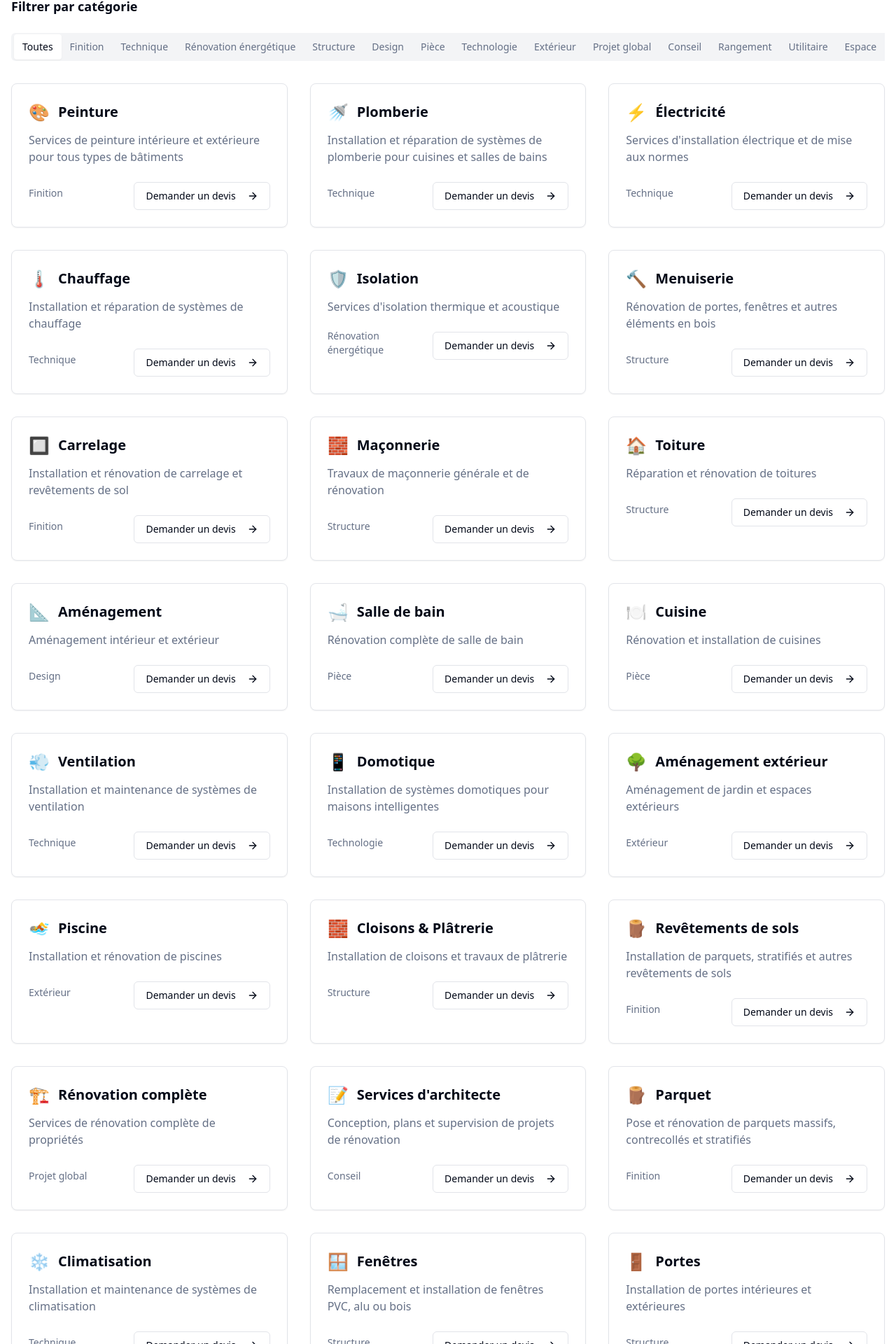
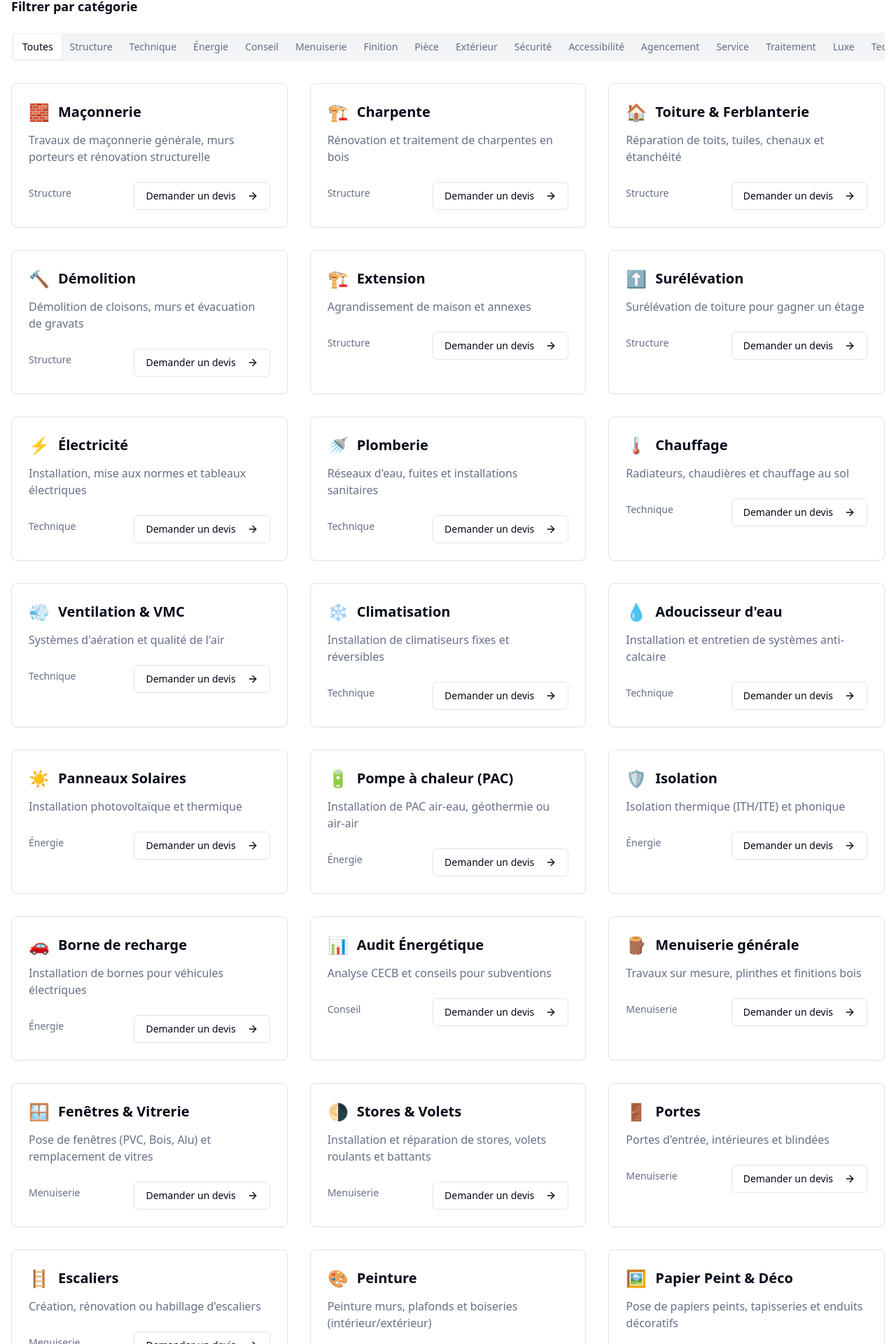
Before and after one commit to ismooz/reno360, a React (Vite) app: page /services in a window 1280 px wide. Shown: the part 413-2333 px from the top of the page at 70% size. Built offline with nearby package versions, Linux system fonts and the light colour scheme.

Commit message:
Code edited in Lovable Code Editor
Edited UI in Lovable

```diff
--- a/src/data/renovationTypes.ts
+++ b/src/data/renovationTypes.ts
@@ -1,419 +1,461 @@
-
-import { RenovationType } from '@/types';
+import { RenovationType } from "@/types";
 
 export const renovationTypes: RenovationType[] = [
-  // Services de base
+  // --- GROS ŒUVRE & STRUCTURE ---
   {
-    id: 'peinture',
-    name: 'Peinture',
-    description: 'Services de peinture intérieure et extérieure pour tous types de bâtiments',
-    icon: '🎨',
-    category: 'Finition'
+    id: "maconnerie",
+    name: "Maçonnerie",
+    description: "Travaux de maçonnerie générale, murs porteurs et rénovation structurelle",
+    icon: "🧱",
+    category: "Structure",
   },
   {
-    id: 'plomberie',
-    name: 'Plomberie',
-    description: 'Installation et réparation de systèmes de plomberie pour cuisines et salles de bains',
-    icon: '🚿',
-    category: 'Technique'
+    id: "charpente",
+    name: "Charpente",
+    description: "Rénovation et traitement de charpentes en bois",
+    icon: "🏗️",
+    category: "Structure",
   },
   {
-    id: 'electricite',
-    name: 'Électricité',
-    description: 'Services d\'installation électrique et de mise aux normes',
-    icon: '⚡',
-    category: 'Technique'
+    id: "toiture",
+    name: "Toiture & Ferblanterie",
+    description: "Réparation de toits, tuiles, chenaux et étanchéité",
+    icon: "🏠",
+    category: "Structure",
   },
   {
-    id: 'chauffage',
-    name: 'Chauffage',
-    description: 'Installation et réparation de systèmes de chauffage',
-    icon: '🌡️',
-    category: 'Technique'
+    id: "demolition",
+    name: "Démolition",
+    description: "Démolition de cloisons, murs et évacuation de gravats",
+    icon: "🔨",
+    category: "Structure",
   },
   {
-    id: 'isolation',
-    name: 'Isolation',
-    description: 'Services d\'isolation thermique et acoustique',
-    icon: '🛡️',
-    category: 'Rénovation énergétique'
+    id: "extension",
+    name: "Extension",
+    description: "Agrandissement de maison et annexes",
+    icon: "🏗️",
+    category: "Structure",
   },
   {
-    id: 'menuiserie',
-    name: 'Menuiserie',
-    description: 'Rénovation de portes, fenêtres et autres éléments en bois',
-    icon: '🔨',
-    category: 'Structure'
+    id: "surelevation",
+    name: "Surélévation",
+    description: "Surélévation de toiture pour gagner un étage",
+    icon: "⬆️",
+    category: "Structure",
+  },
+
+  // --- SECOND ŒUVRE & TECHNIQUE ---
+  {
+    id: "electricite",
+    name: "Électricité",
+    description: "Installation, mise aux normes et tableaux électriques",
+    icon: "⚡",
+    category: "Technique",
   },
   {
-    id: 'carrelage',
-    name: 'Carrelage',
-    description: 'Installation et rénovation de carrelage et revêtements de sol',
-    icon: '🔲',
-    category: 'Finition'
+    id: "plomberie",
+    name: "Plomberie",
+    description: "Réseaux d'eau, fuites et installations sanitaires",
+    icon: "🚿",
+    category: "Technique",
   },
   {
-    id: 'maconnerie',
-    name: 'Maçonnerie',
-    description: 'Travaux de maçonnerie générale et de rénovation',
-    icon: '🧱',
-    category: 'Structure'
+    id: "chauffage",
+    name: "Chauffage",
+    description: "Radiateurs, chaudières et chauffage au sol",
+    icon: "🌡️",
+    category: "Technique",
   },
   {
-    id: 'toiture',
-    name: 'Toiture',
-    description: 'Réparation et rénovation de toitures',
-    icon: '🏠',
-    category: 'Structure'
+    id: "ventilation",
+    name: "Ventilation & VMC",
+    description: "Systèmes d'aération et qualité de l'air",
+    icon: "💨",
+    category: "Technique",
   },
   {
-    id: 'amenagement',
-    name: 'Aménagement',
-    description: 'Aménagement intérieur et extérieur',
-    icon: '📐',
-    category: 'Design'
+    id: "climatisation",
+    name: "Climatisation",
+    description: "Installation de climatiseurs fixes et réversibles",
+    icon: "❄️",
+    category: "Technique",
   },
   {
-    id: 'salle_de_bain',
-    name: 'Salle de bain',
-    description: 'Rénovation complète de salle de bain',
-    icon: '🛁',
-    category: 'Pièce'
+    id: "adoucisseur",
+    name: "Adoucisseur d'eau",
+    description: "Installation et entretien de systèmes anti-calcaire",
+    icon: "💧",
+    category: "Technique",
+  },
+
+  // --- ÉNERGIE & DURABILITÉ (Important pour la Suisse) ---
+  {
+    id: "panneaux_solaires",
+    name: "Panneaux Solaires",
+    description: "Installation photovoltaïque et thermique",
+    icon: "☀️",
+    category: "Énergie",
   },
   {
-    id: 'cuisine',
-    name: 'Cuisine',
-    description: 'Rénovation et installation de cuisines',
-    icon: '🍽️',
-    category: 'Pièce'
+    id: "pompe_a_chaleur",
+    name: "Pompe à chaleur (PAC)",
+    description: "Installation de PAC air-eau, géothermie ou air-air",
+    icon: "🔋",
+    category: "Énergie",
   },
   {
-    id: 'ventilation',
-    name: 'Ventilation',
-    description: 'Installation et maintenance de systèmes de ventilation',
-    icon: '💨',
-    category: 'Technique'
+    id: "isolation",
+    name: "Isolation",
+    description: "Isolation thermique (ITH/ITE) et phonique",
+    icon: "🛡️",
+    category: "Énergie",
   },
   {
-    id: 'domotique',
-    name: 'Domotique',
-    description: 'Installation de systèmes domotiques pour maisons intelligentes',
-    icon: '📱',
-    category: 'Technologie'
+    id: "borne_recharge",
+    name: "Borne de recharge",
+    description: "Installation de bornes pour véhicules électriques",
+    icon: "🚗",
+    category: "Énergie",
   },
   {
-    id: 'jardin',
-    name: 'Aménagement extérieur',
-    description: 'Aménagement de jardin et espaces extérieurs',
-    icon: '🌳',
-    category: 'Extérieur'
+    id: "audit_energetique",
+    name: "Audit Énergétique",
+    description: "Analyse CECB et conseils pour subventions",
+    icon: "📊",
+    category: "Conseil",
+  },
+
+  // --- MENUISERIE & OUVERTURES ---
+  {
+    id: "menuiserie",
+    name: "Menuiserie générale",
+    description: "Travaux sur mesure, plinthes et finitions bois",
+    icon: "🪵",
+    category: "Menuiserie",
   },
   {
-    id: 'piscine',
-    name: 'Piscine',
-    description: 'Installation et rénovation de piscines',
-    icon: '🏊',
-    category: 'Extérieur'
+    id: "fenetre",
+    name: "Fenêtres & Vitrerie",
+    description: "Pose de fenêtres (PVC, Bois, Alu) et remplacement de vitres",
+    icon: "🪟",
+    category: "Menuiserie",
   },
   {
-    id: 'cloisons',
-    name: 'Cloisons & Plâtrerie',
-    description: 'Installation de cloisons et travaux de plâtrerie',
-    icon: '🧱',
-    category: 'Structure'
+    id: "stores_volets",
+    name: "Stores & Volets",
+    description: "Installation et réparation de stores, volets roulants et battants",
+    icon: "🌗",
+    category: "Menuiserie",
   },
   {
-    id: 'sols',
-    name: 'Revêtements de sols',
-    description: 'Installation de parquets, stratifiés et autres revêtements de sols',
-    icon: '🪵',
-    category: 'Finition'
+    id: "porte",
+    name: "Portes",
+    description: "Portes d'entrée, intérieures et blindées",
+    icon: "🚪",
+    category: "Menuiserie",
   },
   {
-    id: 'renovation_complete',
-    name: 'Rénovation complète',
-    description: 'Services de rénovation complète de propriétés',
-    icon: '🏗️',
-    category: 'Projet global'
+    id: "escalier",
+    name: "Escaliers",
+    description: "Création, rénovation ou habillage d'escaliers",
+    icon: "🪜",
+    category: "Menuiserie",
+  },
+
+  // --- FINITIONS & DÉCORATION ---
+  {
+    id: "peinture",
+    name: "Peinture",
+    description: "Peinture murs, plafonds et boiseries (intérieur/extérieur)",
+    icon: "🎨",
+    category: "Finition",
   },
   {
-    id: 'architecte',
-    name: 'Services d\'architecte',
-    description: 'Conception, plans et supervision de projets de rénovation',
-    icon: '📝',
-    category: 'Conseil'
+    id: "papier_peint",
+    name: "Papier Peint & Déco",
+    description: "Pose de papiers peints, tapisseries et enduits décoratifs",
+    icon: "🖼️",
+    category: "Finition",
+  },
+  {
+    id: "carrelage",
+    name: "Carrelage & Faïence",
+    description: "Pose de carrelage sol et mural, mosaïque",
+    icon: "🔲",
+    category: "Finition",
+  },
+  {
+    id: "parquet",
+    name: "Parquet",
+    description: "Pose, ponçage et vitrification de parquets",
+    icon: "🪵",
+    category: "Finition",
+  },
+  {
+    id: "sols_souples",
+    name: "Sols Souples",
+    description: "Lino, vinyle, moquette et PVC",
+    icon: "🧶",
+    category: "Finition",
+  },
+  {
+    id: "beton_cire",
+    name: "Béton Ciré",
+    description: "Application de béton ciré sur sols et murs",
+    icon: "🌫️",
+    category: "Finition",
+  },
+  {
+    id: "cloisons",
+    name: "Plâtrerie & Cloisons",
+    description: "Faux-plafonds, cloisons sèches et lissage",
+    icon: "🧱",
+    category: "Finition",
   },
 
-  // Nouveaux services étoffés
+  // --- PIÈCES SPÉCIFIQUES ---
   {
-    id: 'parquet',
-    name: 'Parquet',
-    description: 'Pose et rénovation de parquets massifs, contrecollés et stratifiés',
-    icon: '🪵',
-    category: 'Finition'
+    id: "salle_de_bain",
+    name: "Salle de bain",
+    description: "Rénovation clé en main, douches italiennes",
+    icon: "🛁",
+    category: "Pièce",
   },
   {
-    id: 'climatisation',
-    name: 'Climatisation',
-    description: 'Installation et maintenance de systèmes de climatisation',
-    icon: '❄️',
-    category: 'Technique'
+    id: "cuisine",
+    name: "Cuisine",
+    description: "Pose de cuisine équipée et rénovation",
+    icon: "🍽️",
+    category: "Pièce",
   },
   {
-    id: 'fenetre',
-    name: 'Fenêtres',
-    description: 'Remplacement et installation de fenêtres PVC, alu ou bois',
-    icon: '🪟',
-    category: 'Structure'
+    id: "combles",
+    name: "Combles & Grenier",
+    description: "Aménagement et isolation de combles habitables",
+    icon: "🏠",
+    category: "Pièce",
   },
   {
-    id: 'porte',
-    name: 'Portes',
-    description: 'Installation de portes intérieures et extérieures',
-    icon: '🚪',
-    category: 'Structure'
+    id: "cave",
+    name: "Cave & Sous-sol",
+    description: "Assainissement et aménagement de sous-sols",
+    icon: "🔦",
+    category: "Pièce",
   },
   {
-    id: 'escalier',
-    name: 'Escaliers',
-    description: 'Création et rénovation d\'escaliers en bois, métal ou béton',
-    icon: '🪜',
-    category: 'Structure'
+    id: "bureau",
+    name: "Bureau / Télétravail",
+    description: "Création d'espaces de travail optimisés",
+    icon: "💻",
+    category: "Pièce",
+  },
+
+  // --- EXTÉRIEUR & JARDIN ---
+  {
+    id: "jardin",
+    name: "Paysagisme",
+    description: "Création de jardins, pelouses et plantations",
+    icon: "🌳",
+    category: "Extérieur",
   },
   {
-    id: 'placard',
-    name: 'Placards & Dressing',
-    description: 'Aménagement de placards sur mesure et dressings',
-    icon: '🗄️',
-    category: 'Rangement'
+    id: "terrasse",
+    name: "Terrasse",
+    description: "Construction de terrasses bois, composite ou dalles",
+    icon: "☀️",
+    category: "Extérieur",
   },
   {
-    id: 'bibliotheque',
-    name: 'Bibliothèques',
-    description: 'Création de bibliothèques et étagères sur mesure',
-    icon: '📚',
-    category: 'Rangement'
+    id: "clotture",
+    name: "Clôtures & Portails",
+    description: "Installation de délimitations et portails automatiques",
+    icon: "🚧",
+    category: "Extérieur",
   },
   {
-    id: 'mezzanine',
-    name: 'Mezzanine',
-    description: 'Création de mezzanines pour optimiser l\'espace',
-    icon: '🏢',
-    category: 'Structure'
+    id: "piscine",
+    name: "Piscine & Spa",
+    description: "Construction et rénovation de piscines",
+    icon: "🏊",
+    category: "Extérieur",
   },
   {
-    id: 'veranda',
-    name: 'Véranda',
-    description: 'Construction et rénovation de vérandas',
-    icon: '🌿',
-    category: 'Extérieur'
+    id: "pavage",
+    name: "Pavage & Dallage",
+    description: "Allées de garage, cours et chemins d'accès",
+    icon: "🧱",
+    category: "Extérieur",
   },
   {
-    id: 'pergola',
-    name: 'Pergola',
-    description: 'Installation de pergolas et structures extérieures',
-    icon: '🌳',
-    category: 'Extérieur'
+    id: "veranda",
+    name: "Véranda & Pergola",
+    description: "Extensions vitrées et protections solaires extérieures",
+    icon: "🌿",
+    category: "Extérieur",
   },
   {
-    id: 'terrasse',
-    name: 'Terrasse',
-    description: 'Création et rénovation de terrasses en bois, composite ou carrelage',
-    icon: '☀️',
-    category: 'Extérieur'
+    id: "ravalement",
+    name: "Façade",
+    description: "Nettoyage, crépi et rénovation de façades",
+    icon: "🏠",
+    category: "Extérieur",
+  },
+
+  // --- SÉCURITÉ & ACCESSIBILITÉ ---
+  {
+    id: "securite",
+    name: "Systèmes de Sécurité",
+    description: "Alarmes, vidéosurveillance et contrôle d'accès",
+    icon: "📹",
+    category: "Sécurité",
   },
   {
-    id: 'clotture',
-    name: 'Clôture',
-    description: 'Installation de clôtures et portails',
-    icon: '🚧',
-    category: 'Extérieur'
+    id: "serrurerie",
+    name: "Serrurerie",
+    description: "Changement de serrures, blindage et dépannage",
+    icon: "🔑",
+    category: "Sécurité",
   },
   {
-    id: 'garage',
-    name: 'Garage',
-    description: 'Aménagement et rénovation de garages',
-    icon: '🚗',
-    category: 'Utilitaire'
+    id: "pmr",
+    name: "Accessibilité PMR",
+    description: "Adaptation du logement pour mobilité réduite (rampes, douches)",
+    icon: "♿",
+    category: "Accessibilité",
+  },
+
+  // --- AGENCEMENT & RANGEMENT ---
+  {
+    id: "dressing",
+    name: "Dressing & Placards",
+    description: "Rangements sur mesure et penderies",
+    icon: "👔",
+    category: "Agencement",
   },
   {
-    id: 'cave',
-    name: 'Cave & Sous-sol',
-    description: 'Aménagement de caves et sous-sols',
-    icon: '🏠',
-    category: 'Utilitaire'
+    id: "bibliotheque",
+    name: "Bibliothèque",
+    description: "Meubles TV et bibliothèques sur mesure",
+    icon: "📚",
+    category: "Agencement",
   },
   {
-    id: 'combles',
-    name: 'Combles',
-    description: 'Aménagement de combles et greniers',
-    icon: '🏠',
-    category: 'Espace'
+    id: "amenagement_interieur",
+    name: "Agencement Intérieur",
+    description: "Optimisation de l'espace et cloisons amovibles",
+    icon: "📐",
+    category: "Agencement",
+  },
+
+  // --- SERVICES & PETITS TRAVAUX ---
+  {
+    id: "bricolage",
+    name: "Homme à tout faire",
+    description: "Petits travaux: montage meubles, fixation cadres, réparations",
+    icon: "🛠️",
+    category: "Service",
   },
   {
-    id: 'extension',
-    name: 'Extension',
-    description: 'Extension de maison et agrandissement',
-    icon: '🏗️',
-    category: 'Structure'
+    id: "nettoyage",
+    name: "Nettoyage Fin de Chantier",
+    description: "Remise en état après travaux",
+    icon: "🧹",
+    category: "Service",
   },
   {
-    id: 'surélévation',
-    name: 'Surélévation',
-    description: 'Surélévation de maison pour gagner de l\'espace',
-    icon: '⬆️',
-    category: 'Structure'
+    id: "demenagement",
+    name: "Aide au Déménagement",
+    description: "Manutention et transport pour vos projets",
+    icon: "📦",
+    category: "Service",
   },
   {
-    id: 'ravalement',
-    name: 'Ravalement',
-    description: 'Ravalement de façade et nettoyage extérieur',
-    icon: '🧽',
-    category: 'Extérieur'
+    id: "home_staging",
+    name: "Home Staging",
+    description: "Valorisation immobilière pour la vente",
+    icon: "✨",
+    category: "Conseil",
   },
   {
-    id: 'nettoyage',
-    name: 'Nettoyage',
-    description: 'Nettoyage après travaux et entretien',
-    icon: '🧹',
-    category: 'Service'
+    id: "architecte",
+    name: "Architecte / Ingénieur",
+    description: "Plans, demandes de permis et direction de travaux",
+    icon: "📝",
+    category: "Conseil",
   },
   {
-    id: 'demenagement',
-    name: 'Déménagement',
-    description: 'Services de déménagement pour vos travaux',
-    icon: '🚚',
-    category: 'Service'
+    id: "design_interieur",
+    name: "Décorateur d'intérieur",
+    description: "Conseil en ambiance, couleurs et mobilier",
+    icon: "🎨",
+    category: "Conseil",
+  },
+
+  // --- TRAITEMENTS SPÉCIFIQUES ---
+  {
+    id: "desamiantage",
+    name: "Désamiantage",
+    description: "Retrait sécurisé de matériaux contenant de l'amiante",
+    icon: "⚠️",
+    category: "Traitement",
   },
   {
-    id: 'design_interieur',
-    name: 'Design d\'intérieur',
-    description: 'Conseil en décoration et aménagement d\'intérieur',
-    icon: '🎨',
-    category: 'Conseil'
+    id: "humidite",
+    name: "Traitement Humidité",
+    description: "Injections, assèchement et traitement des moisissures",
+    icon: "💧",
+    category: "Traitement",
   },
   {
-    id: 'bureau',
-    name: 'Bureau',
-    description: 'Aménagement d\'espaces de travail et bureaux',
-    icon: '💻',
-    category: 'Pièce'
+    id: "nuisibles",
+    name: "Gestion Nuisibles",
+    description: "Traitement de charpentes et dératisation",
+    icon: "🐜",
+    category: "Traitement",
+  },
+
+  // --- LUXE & LOISIRS ---
+  {
+    id: "cave_vin",
+    name: "Cave à vin",
+    description: "Aménagement de caves climatisées sur mesure",
+    icon: "🍷",
+    category: "Luxe",
   },
   {
-    id: 'chambre',
-    name: 'Chambre',
-    description: 'Rénovation et aménagement de chambres',
-    icon: '🛏️',
-    category: 'Pièce'
+    id: "home_cinema",
+    name: "Home Cinéma",
+    description: "Salles dédiées et acoustique",
+    icon: "🎬",
+    category: "Luxe",
   },
   {
-    id: 'salon',
-    name: 'Salon',
-    description: 'Rénovation et aménagement de salons',
-    icon: '🛋️',
-    category: 'Pièce'
+    id: "domotique",
+    name: "Domotique (Smart Home)",
+    description: "Maison connectée : éclairage, chauffage, volets",
+    icon: "📱",
+    category: "Technologie",
   },
-  {
-    id: 'salle_a_manger',
-    name: 'Salle à manger',
-    description: 'Aménagement de salles à manger',
-    icon: '🍽️',
-    category: 'Pièce'
-  },
-  {
-    id: 'entree',
-    name: 'Entrée',
-    description: 'Aménagement d\'entrées et halls',
-    icon: '🚪',
-    category: 'Pièce'
-  },
-  {
-    id: 'couloir',
-    name: 'Couloir',
-    description: 'Optimisation et décoration de couloirs',
-    icon: '➡️',
-    category: 'Pièce'
-  },
-  {
-    id: 'buanderie',
-    name: 'Buanderie',
-    description: 'Aménagement de buanderies et espaces techniques',
-    icon: '👕',
-    category: 'Utilitaire'
-  },
-  {
-    id: 'cellier',
-    name: 'Cellier',
-    description: 'Aménagement de celliers et garde-manger',
-    icon: '📦',
-    category: 'Utilitaire'
-  },
-  {
-    id: 'spa',
-    name: 'Spa & Wellness',
-    description: 'Création d\'espaces spa et bien-être',
-    icon: '🧘',
-    category: 'Luxe'
-  },
-  {
-    id: 'home_cinema',
-    name: 'Home cinéma',
-    description: 'Aménagement de salles de cinéma privées',
-    icon: '🎬',
-    category: 'Luxe'
-  },
-  {
-    id: 'cave_vin',
-    name: 'Cave à vin',
-    description: 'Création de caves à vin climatisées',
-    icon: '🍷',
-    category: 'Luxe'
-  },
-  {
-    id: 'salle_sport',
-    name: 'Salle de sport',
-    description: 'Aménagement de salles de sport privées',
-    icon: '🏋️',
-    category: 'Luxe'
-  },
-  {
-    id: 'studio',
-    name: 'Studio',
-    description: 'Aménagement de studios et espaces multifonctions',
-    icon: '🏠',
-    category: 'Pièce'
-  },
-  {
-    id: 'loft',
-    name: 'Loft',
-    description: 'Rénovation et aménagement de lofts',
-    icon: '🏢',
-    category: 'Pièce'
-  },
-  {
-    id: 'duplex',
-    name: 'Duplex',
-    description: 'Aménagement de duplex et triplex',
-    icon: '🏘️',
-    category: 'Pièce'
-  }
 ];
 
+// Fonctions utilitaires inchangées ou optimisées
+
 export const findRenovationTypeByName = (name: string): RenovationType | undefined => {
-  return renovationTypes.find(type =>
-    type.name.toLowerCase().includes(name.toLowerCase()) ||
-    type.description.toLowerCase().includes(name.toLowerCase())
+  const search = name.toLowerCase();
+  return renovationTypes.find(
+    (type) => type.name.toLowerCase().includes(search) || type.description.toLowerCase().includes(search),
   );
 };
 
 export const findRenovationTypeById = (id: string): RenovationType | undefined => {
-  return renovationTypes.find(type => type.id === id);
+  return renovationTypes.find((type) => type.id === id);
 };
 
 export const getRenovationCategories = (): string[] => {
-  return [...new Set(renovationTypes.map(type => type.category))].sort();
+  return [...new Set(renovationTypes.map((type) => type.category))].sort();
 };
 
 export const getRenovationsByCategory = (category: string): RenovationType[] => {
-  return renovationTypes.filter(type => type.category === category);
+  return renovationTypes.filter((type) => type.category === category);
 };
```
